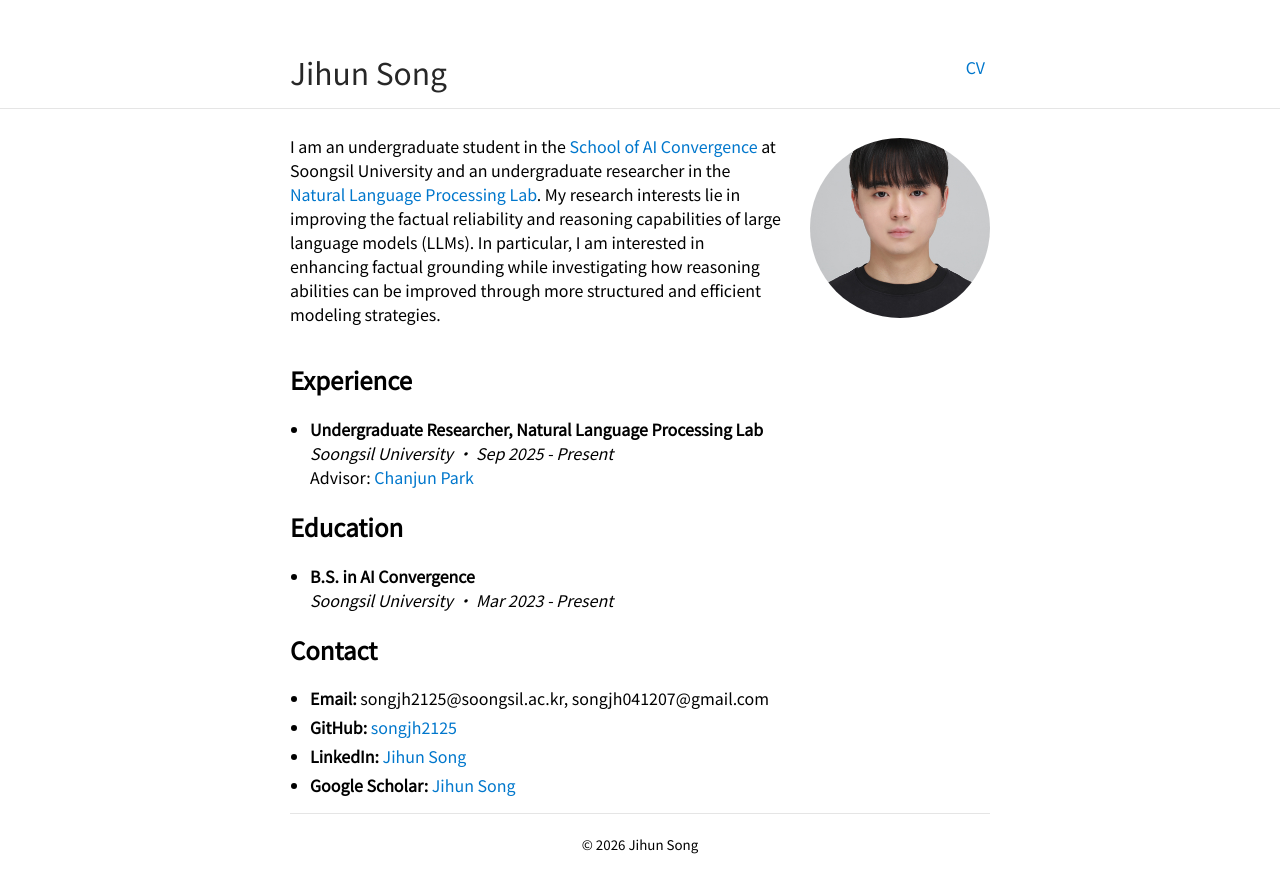
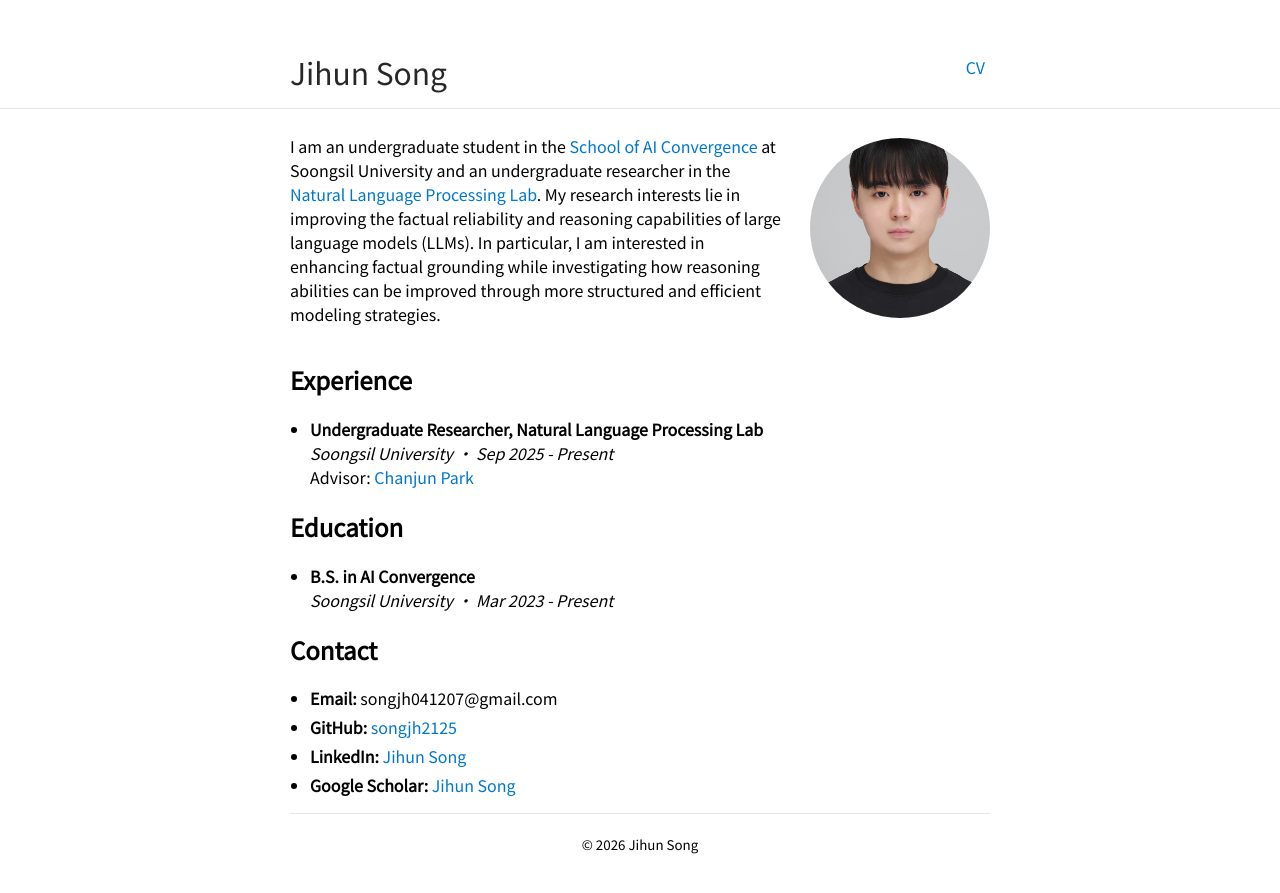
Before and after one commit to songjh2125/songjh2125.github.io, a Jekyll site: the page built from index.md, in a window 1280 px wide. Shown: the top 893 px of the page. Built offline with Jekyll 4.4.1, drawn with Linux system fonts in a browser that asks for light colours.

Commit message:
Update contact email on homepage

```diff
--- a/index.md
+++ b/index.md
@@ -24,7 +24,7 @@ layout: default
 
 
 ## Contact
-- **Email:** songjh2125@soongsil.ac.kr, songjh041207@gmail.com
+- **Email:** songjh041207@gmail.com
 - **GitHub:** [songjh2125](https://github.com/songjh2125)
 - **LinkedIn:** [Jihun Song](https://www.linkedin.com/in/jihun-song-981977378/)
 - **Google Scholar:** [Jihun Song](https://scholar.google.com/citations?hl=en&user=CVpq8LQAAAAJ)
```
